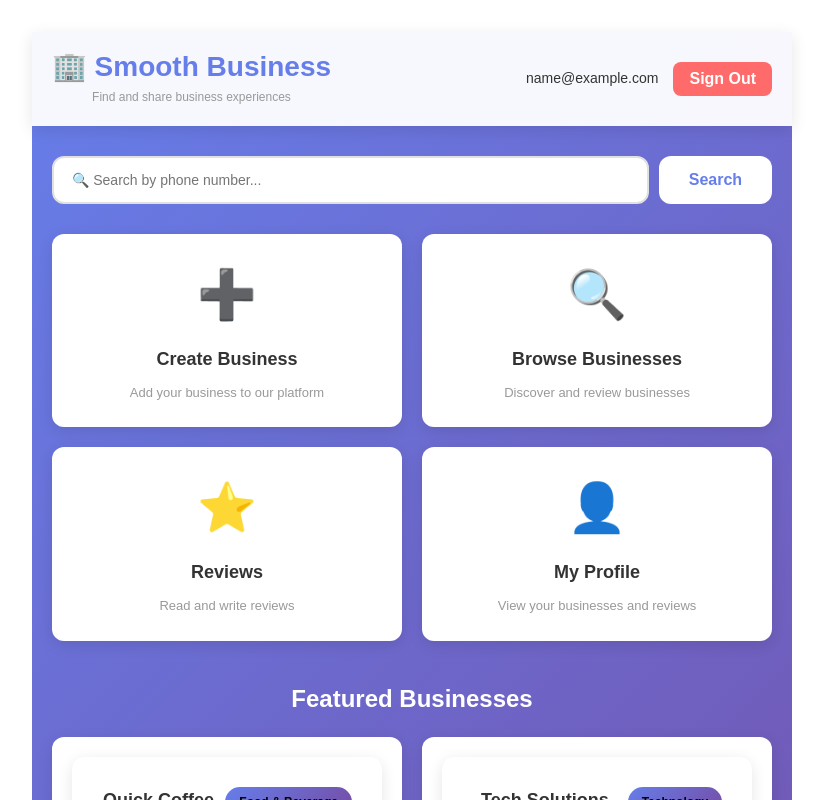
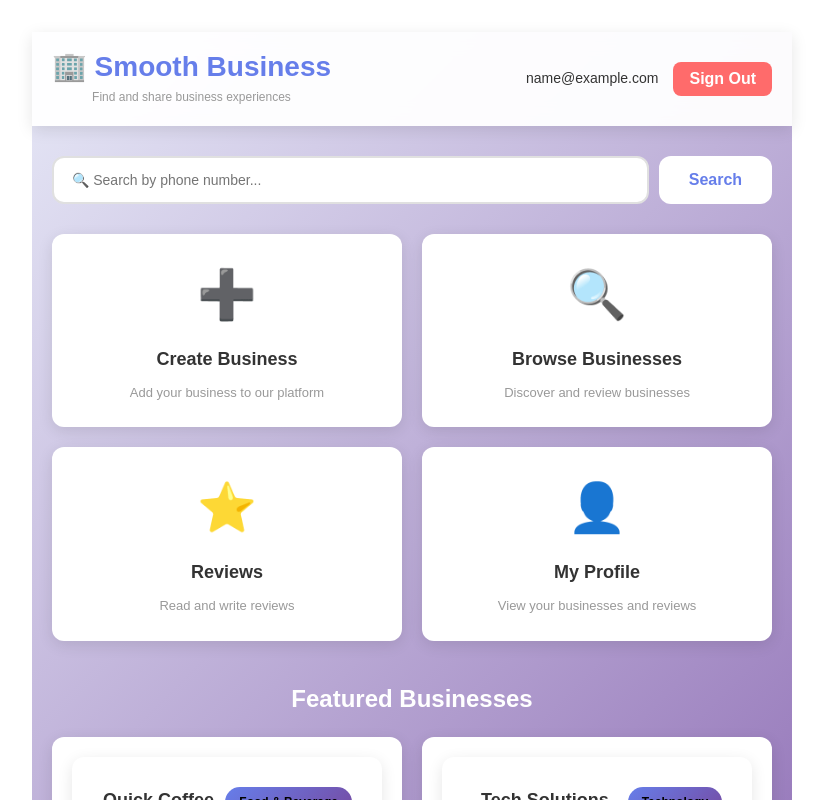
Before and after one commit to enoweyong/SB-App, a React (Vite) app: page / in a window 1280 px wide. Both pictures are taken after typing "name@example.com", "Sample123" into the empty fields and a click on the button "SIGN IN". Shown: the top 800 px of the page, without its empty margins (228-1051 px from the left). Built offline with nearby package versions, Linux system fonts and the light colour scheme.

Commit message:
back-ground color change

```diff
--- a/src/Dashboard.css
+++ b/src/Dashboard.css
@@ -1,6 +1,6 @@
 .dashboard-container {
   min-height: 100vh;
-  background: linear-gradient(135deg, #667eea 0%, #764ba2 100%);
+  background: linear-gradient(135deg, #e7e9f7 0%, #764ba2 100%);
   font-family: "Poppins", sans-serif;
 }
 
```
